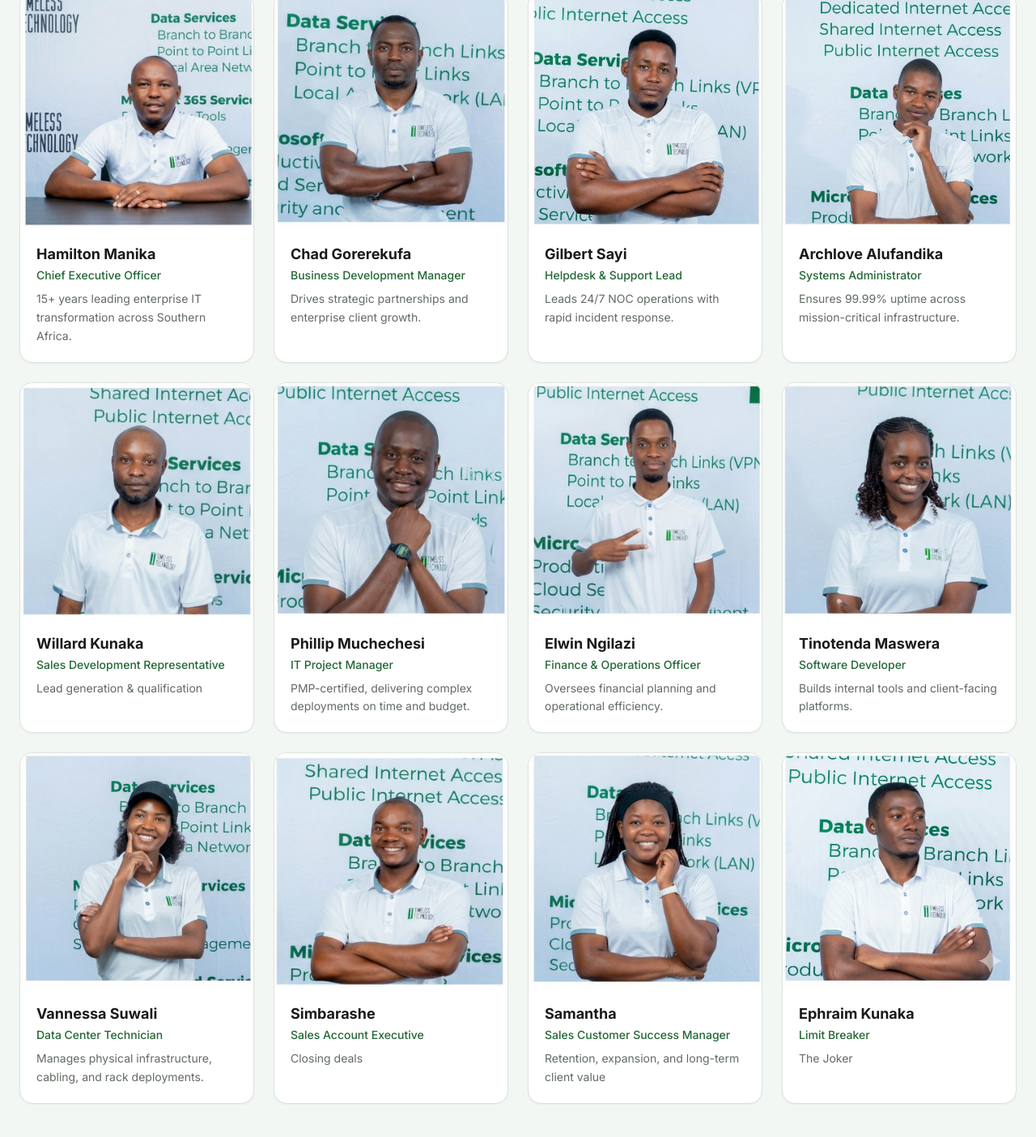
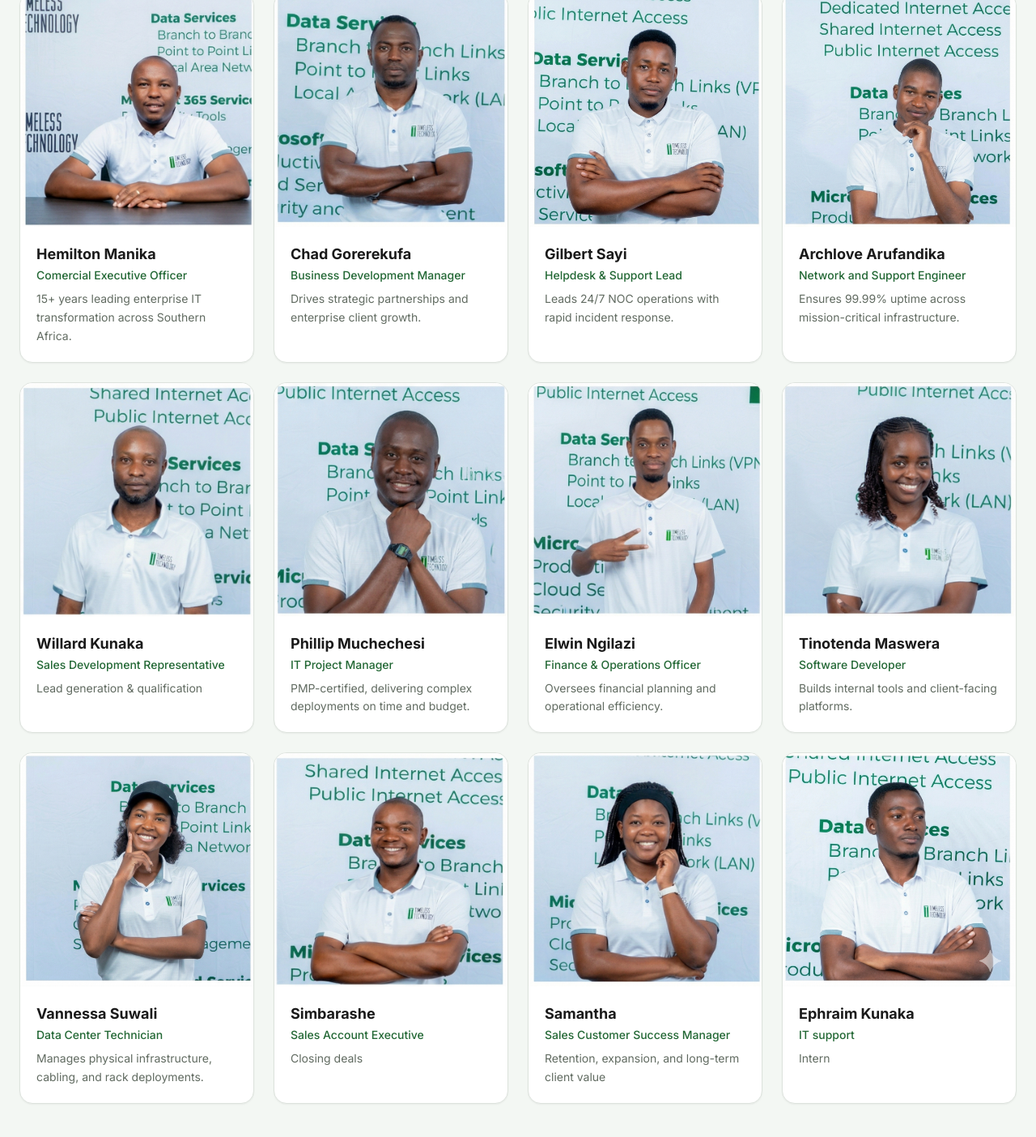
Before and after one commit to ESK07/timeless-new, a React (Vite) app: page /about in a window 1280 px wide. Shown: the part 2380-3784 px from the top of the page at 81% size. Built offline with nearby package versions, Linux system fonts and the light colour scheme; the HTML template or start-up script is replaced by a standard one; a web font is replaced by a local one.

Commit message:
Describe what you updated

```diff
--- a/src/pages/About.tsx
+++ b/src/pages/About.tsx
@@ -25,10 +25,10 @@ const values = [
 ];
 
 const teamMembers = [
-  { name: "Hamilton Manika", title: "Chief Executive Officer", desc: "15+ years leading enterprise IT transformation across Southern Africa.", photo: member1, linkedin: "#" },
+  { name: "Hemilton Manika", title: "Comercial Executive Officer", desc: "15+ years leading enterprise IT transformation across Southern Africa.", photo: member1, linkedin: "#" },
   { name: "Chad Gorerekufa", title: "Business Development Manager", desc: "Drives strategic partnerships and enterprise client growth.", photo: member2, linkedin: "#" },
   { name: "Gilbert Sayi", title: "Helpdesk & Support Lead", desc: "Leads 24/7 NOC operations with rapid incident response.", photo: member3, linkedin: "#" },
-  { name: "Archlove Alufandika", title: "Systems Administrator", desc: "Ensures 99.99% uptime across mission-critical infrastructure.", photo: member4, linkedin: "#" },
+  { name: "Archlove Arufandika", title: "Network and Support Engineer", desc: "Ensures 99.99% uptime across mission-critical infrastructure.", photo: member4, linkedin: "#" },
   { name: "Willard Kunaka", title: "Sales Development Representative", desc: "Lead generation & qualification", photo: member5, linkedin: "#" },
   { name: "Phillip Muchechesi", title: "IT Project Manager", desc: "PMP-certified, delivering complex deployments on time and budget.", photo: member6, linkedin: "#" },
   { name: "Elwin Ngilazi", title: "Finance & Operations Officer", desc: "Oversees financial planning and operational efficiency.", photo: member7, linkedin: "#" },
@@ -36,7 +36,7 @@ const teamMembers = [
   { name: "Vannessa Suwali", title: "Data Center Technician", desc: "Manages physical infrastructure, cabling, and rack deployments.", photo: member9, linkedin: "#" },
   { name: "Simbarashe", title: "Sales Account Executive", desc: "Closing deals", photo: member10, linkedin: "#" },
   { name: "Samantha", title: "Sales Customer Success Manager", desc: "Retention, expansion, and long-term client value", photo: member11, linkedin: "#" },
-  { name: "Ephraim Kunaka", title: "Limit Breaker", desc: "The Joker", photo: member12, linkedin: "#" },
+  { name: "Ephraim Kunaka", title: "IT support", desc: "Intern", photo: member12, linkedin: "#" },
 ];
 
 const About = () => (
```
